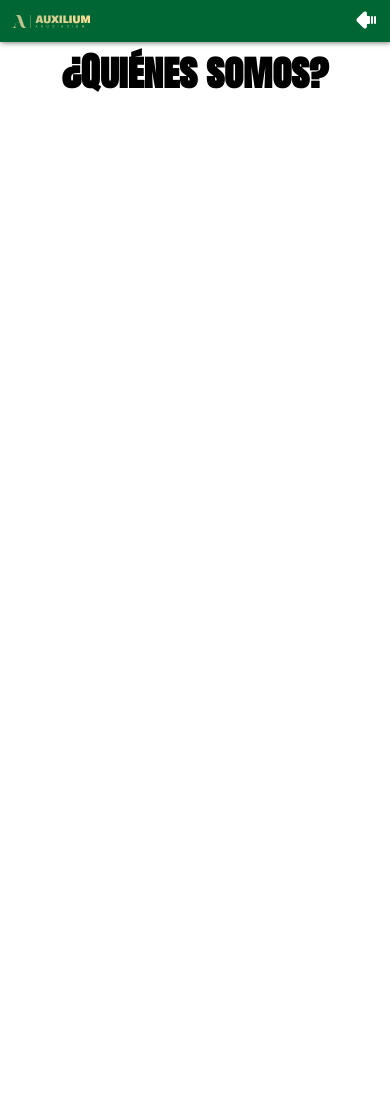
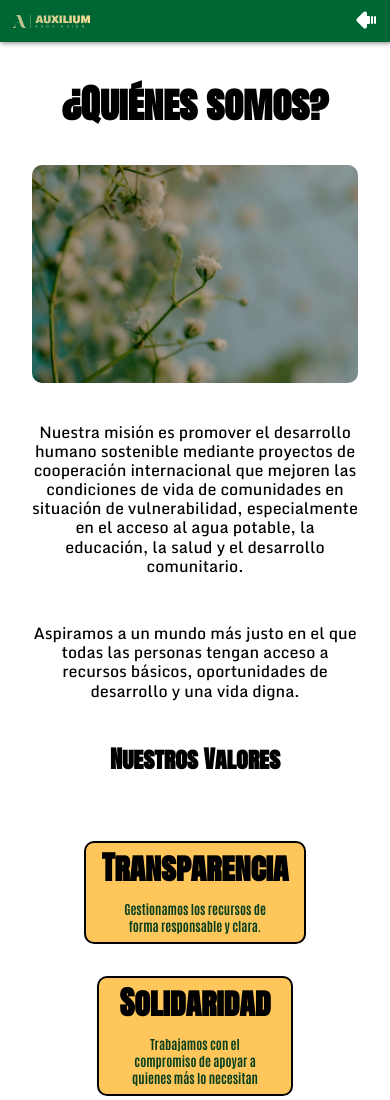
Before and after one commit to Tenvid/AuxiliumFundacionWeb, a React (Vite) app in the folder AuxilliumWeb/frontend/auxilium-web/: page /about-us in a window 390 px wide. Shown: the top 1100 px of the page. Before the commit the page ends 844 px from the top, so only its background shows below. Built offline with nearby package versions, Linux system fonts and the light colour scheme.

Commit message:
feat(about us): add intro text and values

```diff
--- /dev/null
+++ b/AuxilliumWeb/frontend/auxilium-web/src/components/AboutUsCard/AboutUsCard.jsx
@@ -0,0 +1,9 @@
+import styles from './AboutUsCard.module.css';
+export default function AboutUsCard({ title, children }) {
+  return (
+    <div className={styles.aboutUsCard}>
+      <h3 className={styles.aboutUsCard__Title}>{title}</h3>
+      <p>{children}</p>
+    </div>
+  );
+}
--- /dev/null
+++ b/AuxilliumWeb/frontend/auxilium-web/src/components/AboutUsCard/AboutUsCard.module.css
@@ -0,0 +1,22 @@
+.aboutUsCard {
+  background-color: var(--secondary);
+  border-radius: 10px;
+  border: 2px solid var(--dark);
+  display: flex;
+  flex-direction: column;
+  align-items: center;
+  width: 400px;
+}
+
+.aboutUsCard__Title {
+  margin: 0;
+  padding: 0 1rem 0 1rem;
+}
+
+.aboutUsCard p {
+  font-family: Antonio;
+  color: var(--primary-dark);
+  width: 75%;
+  font-size: clamp(0.8rem, 3vw, 1rem);
+  text-align: center;
+}
--- a/AuxilliumWeb/frontend/auxilium-web/src/pages/about-us/AboutUs.jsx
+++ b/AuxilliumWeb/frontend/auxilium-web/src/pages/about-us/AboutUs.jsx
@@ -1,11 +1,48 @@
 import styles from './AboutUs.module.css';
+import AboutUsCard from '../../components/AboutUsCard/AboutUsCard';
+import UnorderedList from '../../components/UnorderedList/UnorderedList';
 import { MainNav } from '../../components/MainNav/MainNav';
-
+import main_image from '../../assets/jessica-neves-sbMIZxxhgbw-unsplash.jpg';
 export default function AboutUs() {
   return (
     <>
       <MainNav />
-      <h1 className={styles.aboutUsTitle}>¿Quiénes somos?</h1>
+      <div className={styles.aboutUsContainer}>
+        <h1 className={styles.aboutUsTitle}>¿Quiénes somos?</h1>
+        <img
+          src={main_image}
+          alt="Imagen de fondo"
+          className={styles.aboutUsMainImage}
+        />
+        <p className={styles.aboutUsParagraph}>
+          Nuestra misión es promover el desarrollo humano sostenible mediante
+          proyectos de cooperación internacional que mejoren las condiciones de
+          vida de comunidades en situación de vulnerabilidad, especialmente en
+          el acceso al agua potable, la educación, la salud y el desarrollo
+          comunitario.
+        </p>
+        <p className={styles.aboutUsParagraph}>
+          Aspiramos a un mundo más justo en el que todas las personas tengan
+          acceso a recursos básicos, oportunidades de desarrollo y una vida
+          digna.
+        </p>
+        <h2 className={styles.aboutUsSubtitle}>Nuestros Valores</h2>
+        <div className={styles.aboutUsCardsContainer}>
+          <AboutUsCard title="Transparencia">
+            Gestionamos los recursos de forma responsable y clara.
+          </AboutUsCard>
+          <AboutUsCard title="Solidaridad">
+            Trabajamos con el compromiso de apoyar a quienes más lo necesitan
+          </AboutUsCard>
+          <AboutUsCard title="Cooperación">
+            Colaboramos con organizaciones locales y comunidades
+          </AboutUsCard>
+          <AboutUsCard title="Respeto cultural">
+            Respetamos las tradiciones y la identidad de cada comunidad
+          </AboutUsCard>
+        </div>
+        <h2 className={styles.aboutUsSubtitle}>Nuestros Objetivos</h2>
+      </div>
     </>
   );
 }
--- a/AuxilliumWeb/frontend/auxilium-web/src/pages/about-us/AboutUs.module.css
+++ b/AuxilliumWeb/frontend/auxilium-web/src/pages/about-us/AboutUs.module.css
@@ -3,3 +3,41 @@
   text-align: center;
   font-size: clamp(2rem, 10vw, 10rem);
 }
+
+.aboutUsContainer {
+  display: flex;
+  flex-direction: column;
+  align-items: center;
+  gap: 2rem;
+  padding: 2rem;
+}
+
+.aboutUsMainImage {
+  width: 100%;
+  max-width: 700px;
+  height: auto;
+  border-radius: 10px;
+}
+
+.aboutUsParagraph {
+  font-family: Monda;
+  font-size: clamp(1rem, 2vw, 1.5rem);
+  max-width: 1000px;
+  text-align: center;
+  line-height: 1.2;
+}
+
+.aboutUsSubtitle {
+  font-family: AntonSC;
+  font-size: clamp(1.5rem, 5vw, 10rem);
+  text-align: center;
+}
+
+.aboutUsCardsContainer {
+  display: flex;
+  flex-wrap: wrap;
+  justify-content: center;
+  gap: 2rem;
+  margin-top: 2rem;
+  width: 60%;
+}
```
